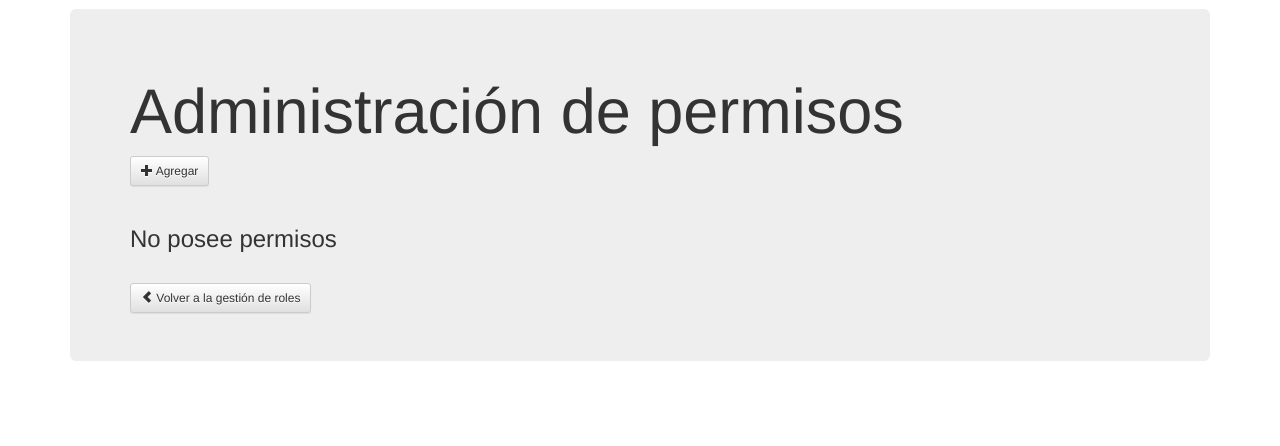
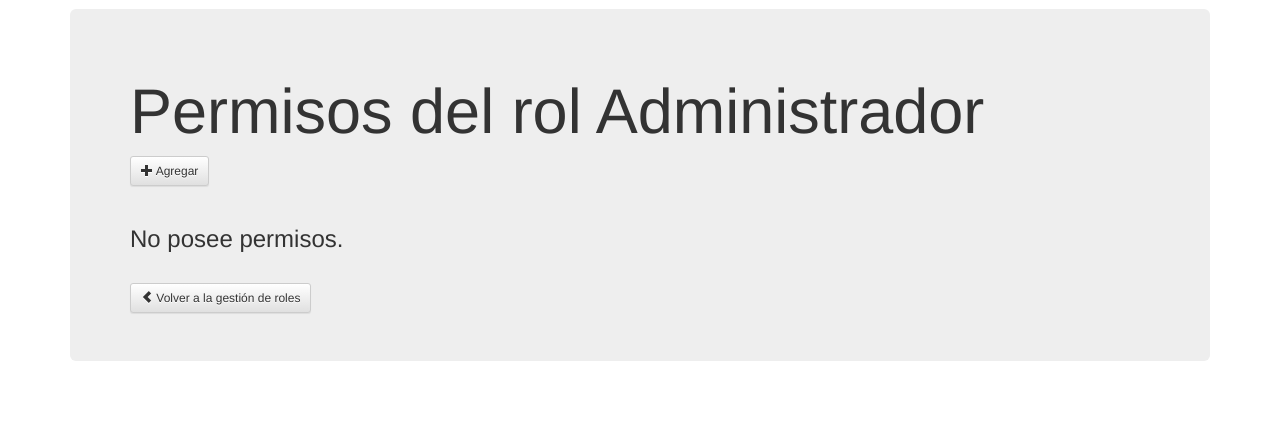
Before and after one commit to 9andresc/proyecto-sap, a Django app: page /administracion/gestion_roles/permisos/rol/1/ in a window 1280 px wide. Shown: the part 51-497 px from the top of the page. Run offline with Django 3.2, Linux system fonts and the light colour scheme; a user stored in the database is signed in; data comes from the database, SQL or seed files in the repository; data that the repository does not hold is empty; some libraries are stand-ins or nearby versions.

Commit message:
Pequeños cambios Se han especificado los titulos de las funciones de roles de usuario y permisos de rol.

```diff
--- a/sap/administracion/templates/rol/permisos_rol.html
+++ b/sap/administracion/templates/rol/permisos_rol.html
@@ -4,7 +4,7 @@
 
 <div class="jumbotron">
 	<div class="bs-example">
-		<h1>Administración de permisos</h1>
+		<h1>Permisos del rol {{ rol.nombre }}</h1>
 		<a class="btn btn-sm btn-default" href="{% url 'vista_agregar_permiso' id_rol=rol.id %}"><span class="glyphicon glyphicon-plus"></span> Agregar</a>
 		<br><br>
 		{% if permisos %}
@@ -29,7 +29,7 @@
         		</table>
     		</div>
     	{% else %}
-    		<h3>No posee permisos</h3>
+    		<h3>No posee permisos.</h3>
     	{% endif %}
 	</div>
 	<br>
--- a/sap/administracion/templates/usuario/roles_usuario.html
+++ b/sap/administracion/templates/usuario/roles_usuario.html
@@ -4,7 +4,7 @@
 
 <div class="jumbotron">
 	<div class="bs-example">
-		<h1>Administración de roles</h1>
+		<h1>Roles del usuario {{ usuario.username }}</h1>
 		<a class="btn btn-sm btn-default" href="{% url 'vista_agregar_rol' id_usuario=usuario.id %}"><span class="glyphicon glyphicon-plus"></span> Agregar</a>
 		<br><br>
 		{% if roles %}
@@ -29,7 +29,7 @@
         		</table>
     		</div>
     	{% else %}
-    		<h3>No posee roles</h3>
+    		<h3>No posee roles.</h3>
     	{% endif %}
 	</div>
 	<br>
```
